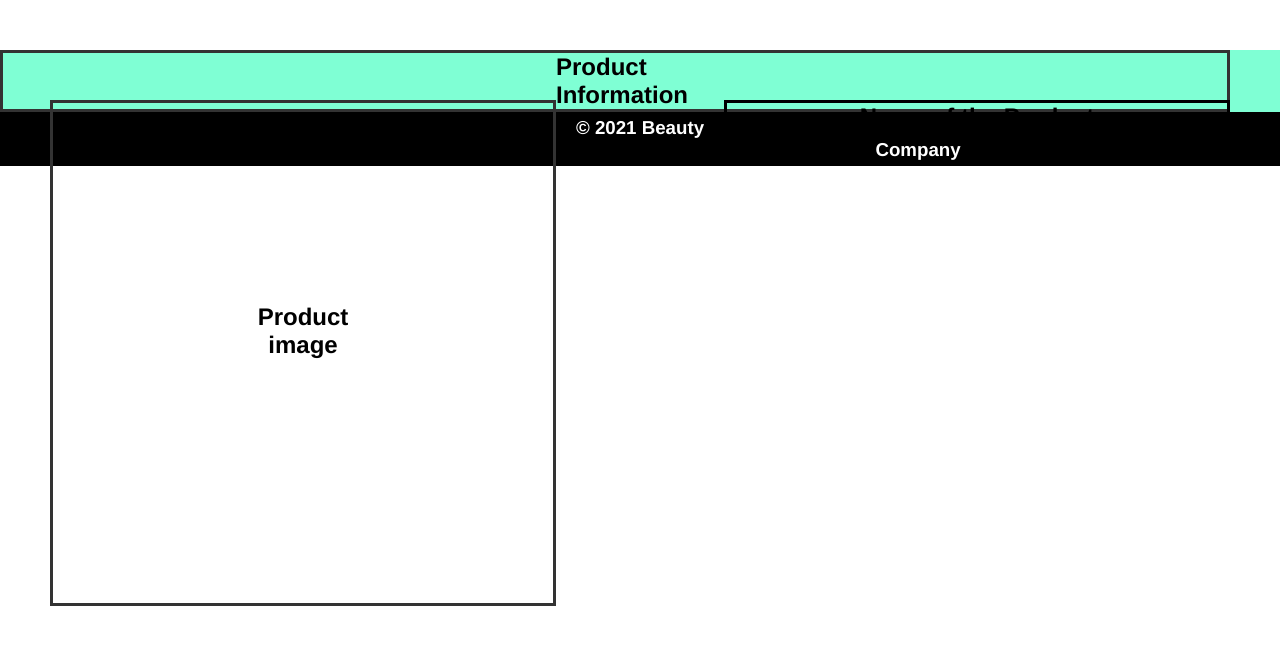
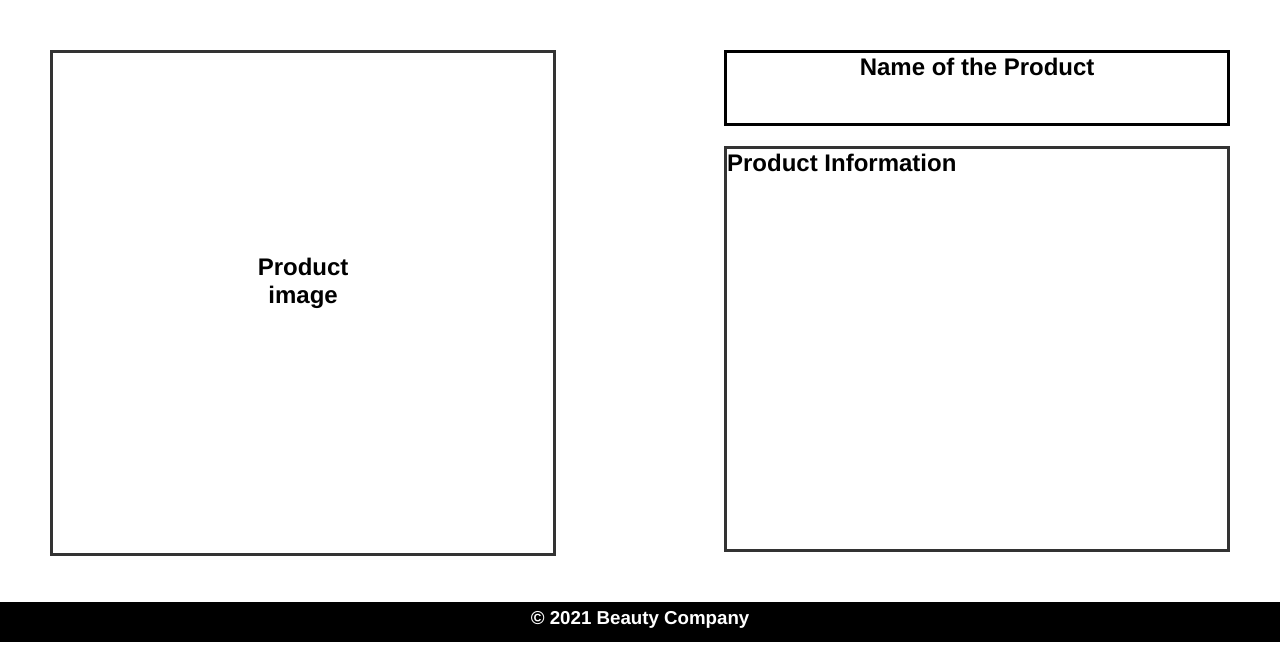
Before and after one commit to DamienLng/Beauty-Website-, a Flask app: template templates/product.html in a window 1280 px wide. Shown: the part 155-800 px from the top of the page. Run offline with Flask 2, Linux system fonts and the light colour scheme; the template is opened without the code that fills it, so the values that code supplies are empty.

Commit message:
Fix positioning of footer at the bottom of every page. Finished designing the basic layout of individual product page. Trying to create query for brands currently.

```diff
--- a/main.py
+++ b/main.py
@@ -16,13 +16,21 @@ def home():
     # print(products)
     return render_template('home.html', products = products)
 
-# Each Subcategory Page
-@app.route("/<string:category>/<string:name>")
+# Subcategory pages for skincare, makeup and hair, hand & body
+@app.route('/<string:category>/<string:name>')
 def subcat(category, name):
     subcat = models.Subcategory.query.filter_by(name=name).all()
     for Subcategory in subcat:
         print(Subcategory.products)
     return render_template('subcategory.html', subcat = subcat, products = Subcategory.products)
+
+# Subcategory page for different brands of products
+@app.route('/<string:category>/<string:name>')
+def brands(category, name):
+    brands = models.Product.query.filter_by(name=name).all()
+    for Product in brands:
+        print(Product.products)
+    return render_template('brand.html', brands = brands, products = Product.products)
 
 # Individual Product Pages
 @app.route('/product/<int:id>')
--- a/static/css/style.css
+++ b/static/css/style.css
@@ -130,28 +130,25 @@ img {
 }
 
 footer {
-  background-color: black;
+  background-color: rgb(0, 0, 0);
   color: white;
   text-align: center;
+  position: relative;
   padding-top: 5px;
   padding-bottom: 5px;
-  /* position: fixed;
-  bottom: 0px; */
+  display: inline-block;
+  height: 30px;
+  bottom: 0px;
   width: 100%;
 }
 
 
 /* Individual Product Pages Styling  */
-.individual_page_box {
-  background-color: aquamarine;
-}
 .product_name {
-  /* text-align: end; */
-  /* margin-left: 600px; */
   margin-top: 50px;
-  /* margin-bottom: 40px; */
   margin-right: 50px;
   width: 500px;
+  height: 70px;
   border: 3px solid #000000;
   float: right
 }
@@ -175,32 +172,24 @@ footer {
 }
 
 .product_info {
+  margin-top: 20px;
   margin-right: 50px;
-  margin-top: 50px;
-  border: 3px solid #333
+  margin-bottom: 50px;
+  width: 500px;
+  height: 400px;
+  border: 3px solid #333;
+  float: right;
 }
+
 
 /* Subcategory Info on Subcategory Pages */
 .subcategory_info {
   margin: 5px;
   text-align: center;
+  background-color: rgb(255, 255, 255);
+  border-radius: 10px;
 }
 
 .subcategory_info p {
   color: rgb(0, 0, 0);
 }
-
-/* .subcategory_items img {
-  max-width: 350px;
-  margin-top: 5px;
-}
-
-.subcategory.image {
-  text-align: center;
-  height: 500px;
-  width: 500px;
-  margin-left: 50px;
-  margin-top: 50px;
-  border: 3px solid #333;
-  float: left
-} */
--- a/templates/footer.html
+++ b/templates/footer.html
@@ -1,3 +1,3 @@
 <footer>
   <h3>&copy; 2021 Beauty Company</h3>
- </footer>
+</footer>
--- a/templates/subcategory.html
+++ b/templates/subcategory.html
@@ -27,6 +27,7 @@
     </div><!-- product_item -->
     {% endfor %}
   </div><!-- product_grid -->
+
 </main>
 
 {% endblock %}
```
Also changed, not shown: models.py (+13 -14 lines), templates/all_skincare.html (deleted, +0 -46 lines), templates/brand.html (added, +8 -0 lines), templates/product.html (+7 -0 lines).
